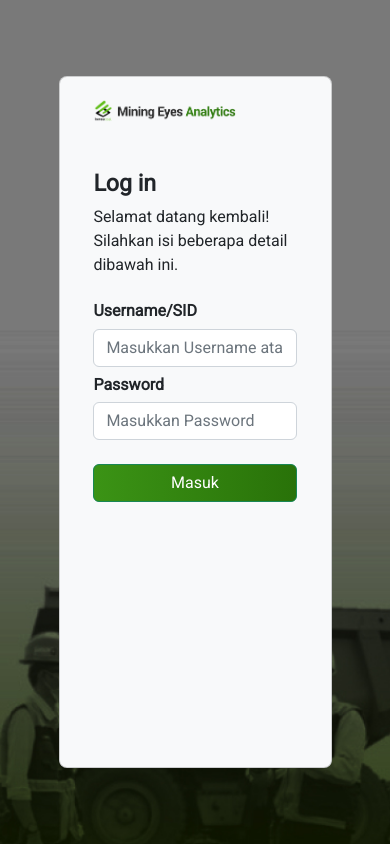
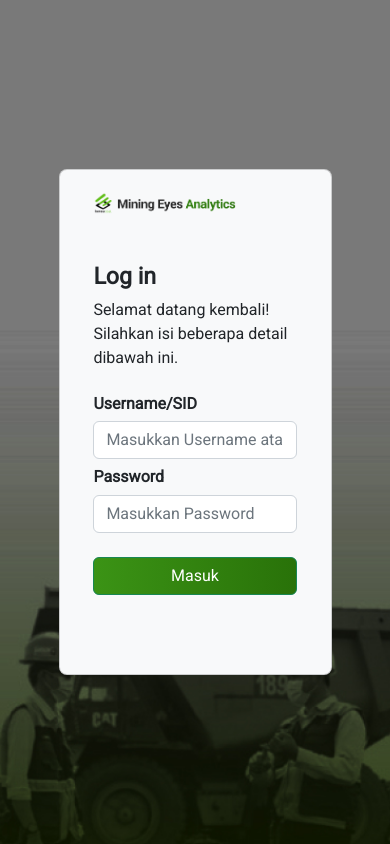
Before and after one commit to SoultanAliHadji/mea-improvement, a React (Create React App) app in the folder client/: page / in a window 390 px wide. Built offline with nearby package versions, Linux system fonts and the light colour scheme; some icons are missing.

Commit message:
fix responsiveness

```diff
--- a/client/src/App.css
+++ b/client/src/App.css
@@ -793,6 +793,13 @@ abbr[title] {
 @media (max-width:991.5px) {
     .login-page .card {
         width: 70%;
-        height: 82%;
+        height: 74%;
     }
 }
+
+@media (max-width:400px) {
+    .login-page .card {
+        width: 70%;
+        height: 60%;
+    }
+}
--- a/client/src/components/login/Login.js
+++ b/client/src/components/login/Login.js
@@ -39,14 +39,14 @@ const Login = () => {
         setRole(data.data.data.role);
         setName(data.data.data.name);
         setId(data.data.data.id);
-        window.location.replace("http://localhost:3000/mining-eyes-analytics");
+        window.location.replace("/mining-eyes-analytics");
       })
       .catch((err) => {
         if (err.response) {
           console.log(err.response.data.meta.status);
           setJwt("");
           setIncorrect("Incorrect");
-          window.location.replace("http://localhost:3000/#");
+          window.location.replace("/#");
         }
       });
   };
@@ -65,7 +65,7 @@ const Login = () => {
           setName(data.data.data.name);
           setId(data.data.data.id);
           window.location.replace(
-            "http://localhost:3000/mining-eyes-analytics"
+            "/mining-eyes-analytics"
           );
         })
         .catch((err) => {
@@ -73,7 +73,7 @@ const Login = () => {
             console.log(err.response.data.meta.status);
             setJwt("");
             setIncorrect("Incorrect");
-            window.location.replace("http://localhost:3000/#");
+            window.location.replace("/#");
           }
         });
     }
```
